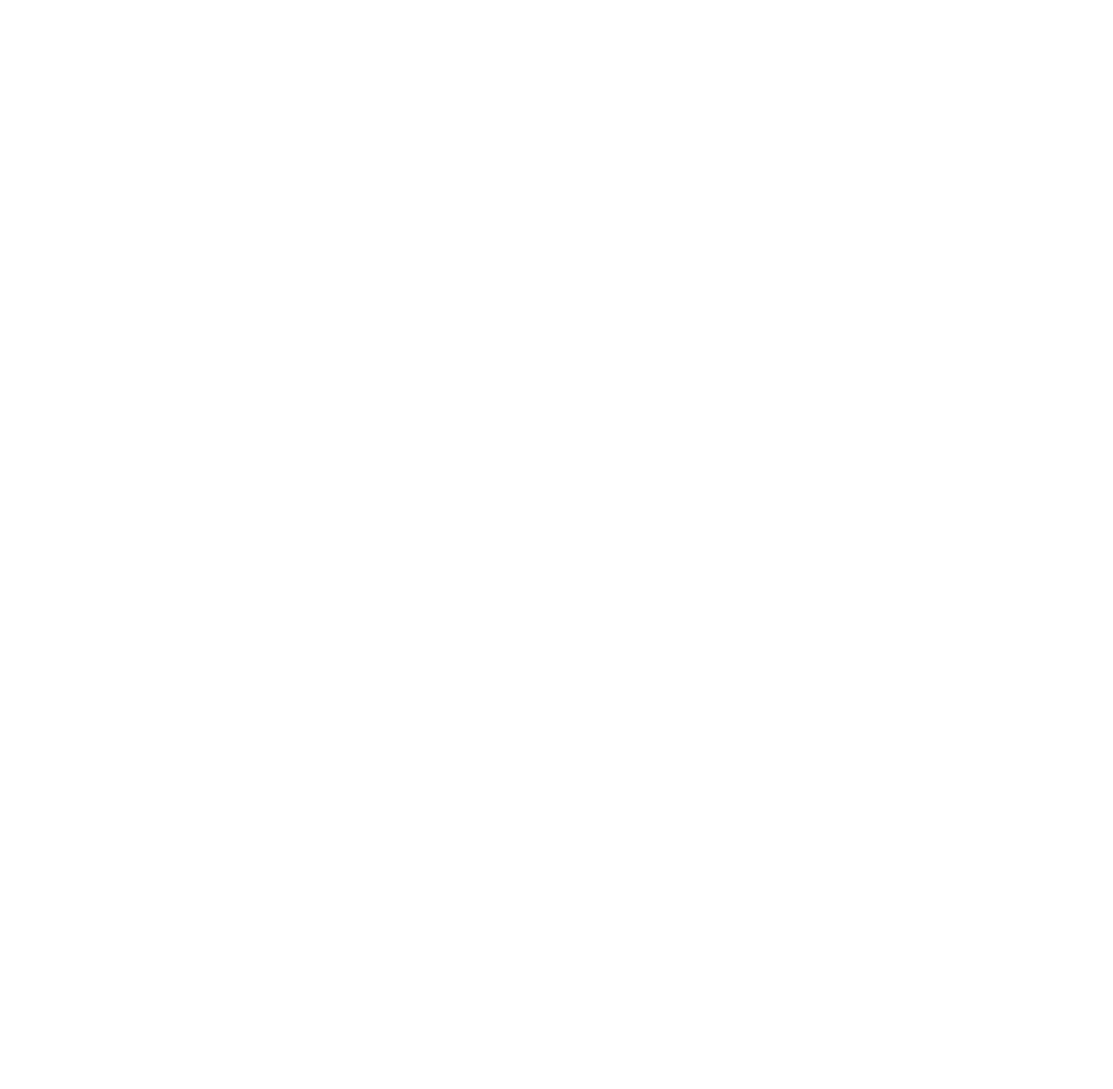
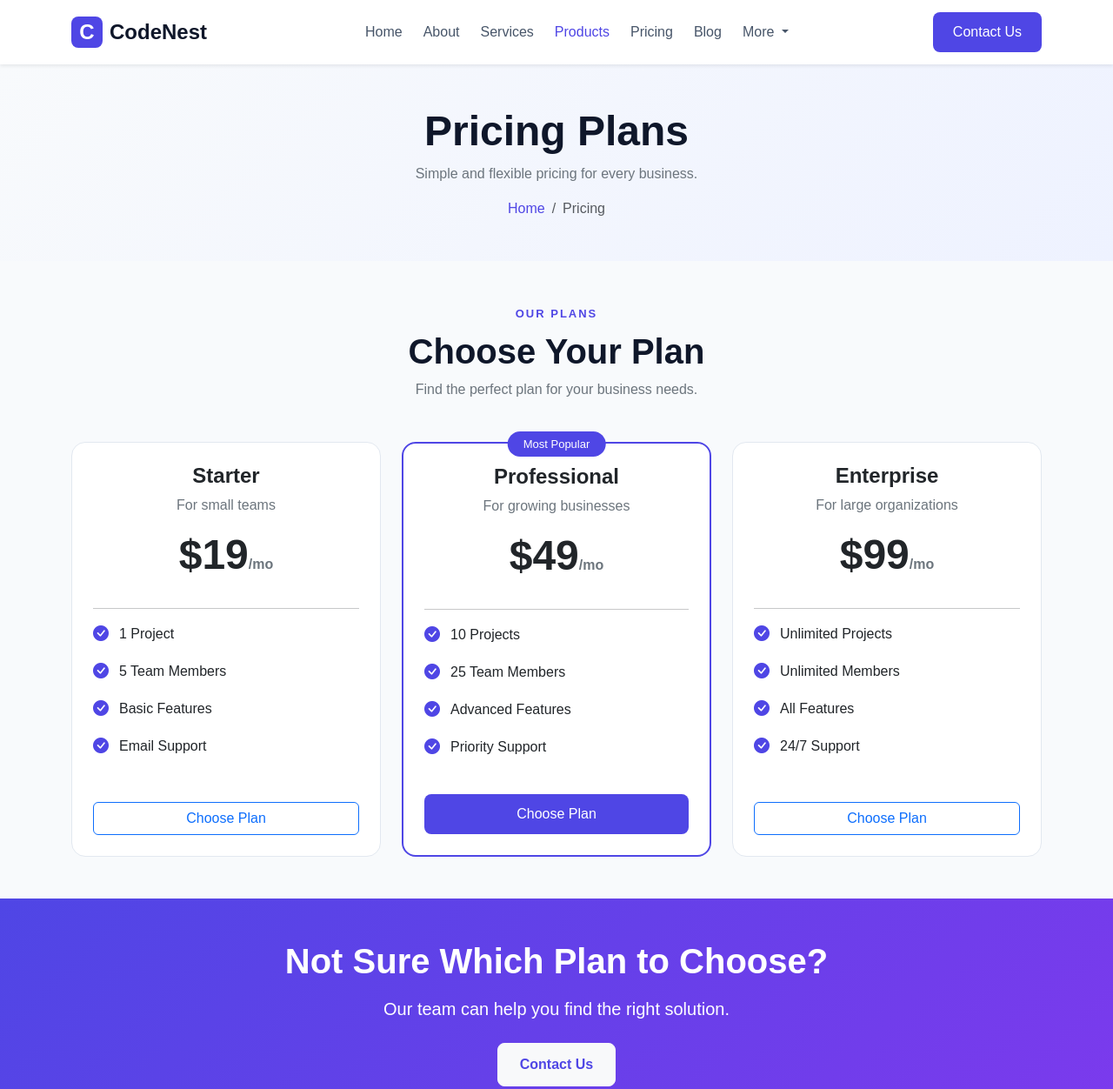
Before and after one commit to shathabargouthi55-sudo/gridsapps-bootstrap-codenest, a plain HTML site: page pricing.html in a window 1280 px wide. Shown: the top 1252 px of the page at 87% size. Before the commit the page ends 800 px from the top, so only its background shows below. Drawn offline with nearby package versions, Linux system fonts and the light colour scheme.

Commit message:
Build responsive pricing plans page

```diff
--- a/css/style.css
+++ b/css/style.css
@@ -471,4 +471,35 @@ body {
     border-radius: 16px;
     border: 1px solid #e2e8f0;
     box-shadow: 0 10px 30px rgba(0, 0, 0, 0.08);
+}.pricing-card {
+    border: 1px solid #e2e8f0;
+    border-radius: 16px;
+    position: relative;
+    transition: transform 0.3s, box-shadow 0.3s;
 }
+
+.pricing-card:hover {
+    transform: translateY(-5px);
+    box-shadow: 0 10px 25px rgba(79, 70, 229, 0.1);
+}
+
+.popular-plan {
+    border: 2px solid var(--primary-color);
+}
+
+.popular-label {
+    position: absolute;
+    top: -14px;
+    left: 50%;
+    transform: translateX(-50%);
+    background-color: var(--primary-color);
+    color: white;
+    padding: 5px 18px;
+    border-radius: 20px;
+    font-size: 13px;
+    white-space: nowrap;
+}
+
+.pricing-card .about-list li {
+    margin-bottom: 16px;
+}
--- a/pricing.html
+++ b/pricing.html
@@ -0,0 +1,374 @@
+<!DOCTYPE html>
+<html lang="en">
+<head>
+    <meta charset="UTF-8">
+    <meta name="viewport" content="width=device-width, initial-scale=1.0">
+
+   <title>CodeNest | Pricing</title>
+
+    <link href="https://cdn.jsdelivr.net/npm/bootstrap@5.3.3/dist/css/bootstrap.min.css" rel="stylesheet">
+    <link rel="stylesheet" href="https://cdn.jsdelivr.net/gh/devicons/devicon@v2.16.0/devicon.min.css">
+<link rel="stylesheet" href="https://cdn.jsdelivr.net/npm/bootstrap-icons@1.11.3/font/bootstrap-icons.min.css">
+    <link rel="stylesheet" href="css/style.css">
+</head>
+<body>
+<nav class="navbar navbar-expand-lg bg-white sticky-top shadow-sm">
+    <div class="container">
+
+        <a class="navbar-brand fw-bold" href="index.html">
+            <span class="brand-icon">C</span>
+            CodeNest
+        </a>
+
+        <button class="navbar-toggler" type="button"
+                data-bs-toggle="offcanvas"
+                data-bs-target="#mainNavbar"
+                aria-controls="mainNavbar"
+                aria-label="Open navigation">
+            <span class="navbar-toggler-icon"></span>
+        </button>
+
+        <div class="offcanvas offcanvas-end" tabindex="-1"
+             id="mainNavbar"
+             aria-labelledby="navbarTitle">
+
+            <div class="offcanvas-header">
+                <h5 class="offcanvas-title" id="navbarTitle">
+                    CodeNest
+                </h5>
+
+                <button type="button" class="btn-close"
+                        data-bs-dismiss="offcanvas"
+                        aria-label="Close">
+                </button>
+            </div>
+
+            <div class="offcanvas-body align-items-center">
+
+                <ul class="navbar-nav mx-auto gap-lg-2">
+                     <li class="nav-item">
+                        <a class="nav-link" href="index.html">Home</a>
+                     </li>
+
+<li class="nav-item">
+<a class="nav-link" href="about.html">About</a>
+</li>
+
+
+                    <li class="nav-item">
+                        <a class="nav-link" href="services.html">Services</a>
+                    </li>
+
+                    <li class="nav-item">
+                        <a class="nav-link active"
+                           href="products.html">Products</a>
+                    </li>
+
+                    <li class="nav-item">
+                        <a class="nav-link"
+                           href="pricing.html">Pricing</a>
+                    </li>
+
+                    <li class="nav-item">
+                        <a class="nav-link"
+                           href="blog.html">Blog</a>
+                    </li>
+
+                    <li class="nav-item dropdown">
+                        <a class="nav-link dropdown-toggle"
+                           href="#" role="button"
+                           data-bs-toggle="dropdown"
+                           aria-expanded="false">
+                            More
+                        </a>
+
+                        <ul class="dropdown-menu">
+                            <li>
+                                <a class="dropdown-item"
+                                   href="testimonials.html">
+                                    Testimonials
+                                </a>
+                            </li>
+
+                            <li>
+                                <a class="dropdown-item"
+                                   href="faq.html">FAQ</a>
+                            </li>
+                        </ul>
+                    </li>
+
+                </ul>
+
+                <a href="contact.html"
+                   class="btn btn-brand mt-3 mt-lg-0">
+                    Contact Us
+                </a>
+
+            </div>
+        </div>
+    </div>
+</nav>
+     <main>
+
+    <section class="page-header py-5">
+        <div class="container text-center">
+
+            <h1 class="display-5 fw-bold">Pricing Plans</h1>
+
+            <p class="text-secondary">
+                Simple and flexible pricing for every business.
+            </p>
+
+            <nav aria-label="breadcrumb">
+                <ol class="breadcrumb justify-content-center mb-0">
+                    <li class="breadcrumb-item">
+                        <a href="index.html">Home</a>
+                    </li>
+                    <li class="breadcrumb-item active" aria-current="page">
+                        Pricing
+                    </li>
+                </ol>
+            </nav>
+
+        </div>
+    </section>
+
+    <section class="py-5">
+        <div class="container">
+
+            <div class="text-center mb-5">
+                <span class="section-label">OUR PLANS</span>
+
+                <h2 class="display-6 fw-bold mt-2">
+                    Choose Your Plan
+                </h2>
+
+                <p class="text-secondary">
+                    Find the perfect plan for your business needs.
+                </p>
+            </div>
+
+            <div class="row g-4">
+
+                <div class="col-12 col-md-4">
+                    <div class="card pricing-card h-100">
+                        <div class="card-body p-4 d-flex flex-column">
+
+                            <h3 class="h4 fw-bold text-center">
+                                Starter
+                            </h3>
+
+                            <p class="text-secondary text-center">
+                                For small teams
+                            </p>
+
+                            <p class="display-5 fw-bold text-center">
+                                $19<small class="fs-6 text-secondary">/mo</small>
+                            </p>
+
+                            <hr>
+
+                            <ul class="list-unstyled about-list mb-4">
+                                <li><i class="bi bi-check-circle-fill"></i> 1 Project</li>
+                                <li><i class="bi bi-check-circle-fill"></i> 5 Team Members</li>
+                                <li><i class="bi bi-check-circle-fill"></i> Basic Features</li>
+                                <li><i class="bi bi-check-circle-fill"></i> Email Support</li>
+                            </ul>
+
+                            <a href="contact.html?plan=starter"
+                               class="btn btn-outline-primary mt-auto">
+                                Choose Plan
+                            </a>
+
+                        </div>
+                    </div>
+                </div>
+
+                <div class="col-12 col-md-4">
+                    <div class="card pricing-card popular-plan h-100">
+                        <div class="card-body p-4 d-flex flex-column">
+
+                            <span class="popular-label">
+                                Most Popular
+                            </span>
+
+                            <h3 class="h4 fw-bold text-center">
+                                Professional
+                            </h3>
+
+                            <p class="text-secondary text-center">
+                                For growing businesses
+                            </p>
+
+                            <p class="display-5 fw-bold text-center">
+                                $49<small class="fs-6 text-secondary">/mo</small>
+                            </p>
+
+                            <hr>
+
+                            <ul class="list-unstyled about-list mb-4">
+                                <li><i class="bi bi-check-circle-fill"></i> 10 Projects</li>
+                                <li><i class="bi bi-check-circle-fill"></i> 25 Team Members</li>
+                                <li><i class="bi bi-check-circle-fill"></i> Advanced Features</li>
+                                <li><i class="bi bi-check-circle-fill"></i> Priority Support</li>
+                            </ul>
+
+                            <a href="contact.html?plan=professional"
+                               class="btn btn-brand mt-auto">
+                                Choose Plan
+                            </a>
+
+                        </div>
+                    </div>
+                </div>
+
+                <div class="col-12 col-md-4">
+                    <div class="card pricing-card h-100">
+                        <div class="card-body p-4 d-flex flex-column">
+
+                            <h3 class="h4 fw-bold text-center">
+                                Enterprise
+                            </h3>
+
+                            <p class="text-secondary text-center">
+                                For large organizations
+                            </p>
+
+                            <p class="display-5 fw-bold text-center">
+                                $99<small class="fs-6 text-secondary">/mo</small>
+                            </p>
+
+                            <hr>
+
+                            <ul class="list-unstyled about-list mb-4">
+                                <li><i class="bi bi-check-circle-fill"></i> Unlimited Projects</li>
+                                <li><i class="bi bi-check-circle-fill"></i> Unlimited Members</li>
+                                <li><i class="bi bi-check-circle-fill"></i> All Features</li>
+                                <li><i class="bi bi-check-circle-fill"></i> 24/7 Support</li>
+                            </ul>
+
+                            <a href="contact.html?plan=enterprise"
+                               class="btn btn-outline-primary mt-auto">
+                                Choose Plan
+                            </a>
+
+                        </div>
+                    </div>
+                </div>
+
+            </div>
+
+        </div>
+    </section>
+
+    <section class="cta-section py-5">
+        <div class="container text-center">
+
+            <h2 class="display-6 fw-bold mb-3">
+                Not Sure Which Plan to Choose?
+            </h2>
+
+            <p class="lead mb-4">
+                Our team can help you find the right solution.
+            </p>
+
+            <a href="contact.html" class="btn btn-light cta-btn">
+                Contact Us
+            </a>
+
+        </div>
+    </section>
+
+</main>
+
+<footer class="footer-section pt-5 pb-3">
+    <div class="container">
+
+        <div class="row g-4">
+
+            <div class="col-12 col-md-6 col-lg-3">
+
+                <a href="index.html" class="footer-brand">
+                    <span class="brand-icon">C</span>
+                    CodeNest
+                </a>
+
+                <p class="footer-text mt-3">
+                    Building innovative digital solutions
+                    that help businesses grow and succeed.
+                </p>
+
+                <div class="social-links d-flex gap-3">
+                    <span><i class="bi bi-facebook"></i></span>
+                    <span><i class="bi bi-instagram"></i></span>
+                    <span><i class="bi bi-linkedin"></i></span>
+                    <span><i class="bi bi-github"></i></span>
+                </div>
+
+            </div>
+
+            <div class="col-6 col-md-6 col-lg-3">
+
+                <h3 class="h6 fw-bold mb-3">Quick Links</h3>
+
+                <ul class="list-unstyled footer-links">
+                    <li><a href="index.html">Home</a></li>
+                    <li><a href="about.html">About Us</a></li>
+                    <li><a href="services.html">Services</a></li>
+                    <li><a href="products.html">Products</a></li>
+                    <li><a href="pricing.html">Pricing</a></li>
+                </ul>
+
+            </div>
+
+            <div class="col-6 col-md-6 col-lg-3">
+
+                <h3 class="h6 fw-bold mb-3">Resources</h3>
+
+                <ul class="list-unstyled footer-links">
+                    <li><a href="blog.html">Blog</a></li>
+                    <li><a href="testimonials.html">Testimonials</a></li>
+                    <li><a href="faq.html">FAQ</a></li>
+                    <li><a href="contact.html">Contact Us</a></li>
+                </ul>
+
+            </div>
+
+            <div class="col-12 col-md-6 col-lg-3">
+
+                <h3 class="h6 fw-bold mb-3">Contact</h3>
+
+                <ul class="list-unstyled footer-contact">
+                    <li>
+                        <i class="bi bi-envelope"></i>
+                        info@codenest.example
+                    </li>
+
+                    <li>
+                        <i class="bi bi-geo-alt"></i>
+                        Ramallah, Palestine
+                    </li>
+
+                    <li>
+                        <i class="bi bi-clock"></i>
+                        Sunday - Thursday
+                    </li>
+                </ul>
+
+            </div>
+
+        </div>
+
+        <hr class="footer-divider mt-4">
+
+        <p class="footer-text text-center mb-0">
+            &copy; 2026 CodeNest. All rights reserved.
+        </p>
+
+    </div>
+</footer>
+    <script src="https://cdn.jsdelivr.net/npm/bootstrap@5.3.3/dist/js/bootstrap.bundle.min.js"></script>
+
+    <script src="js/script.js"></script>
+</body>
+</html>
```
